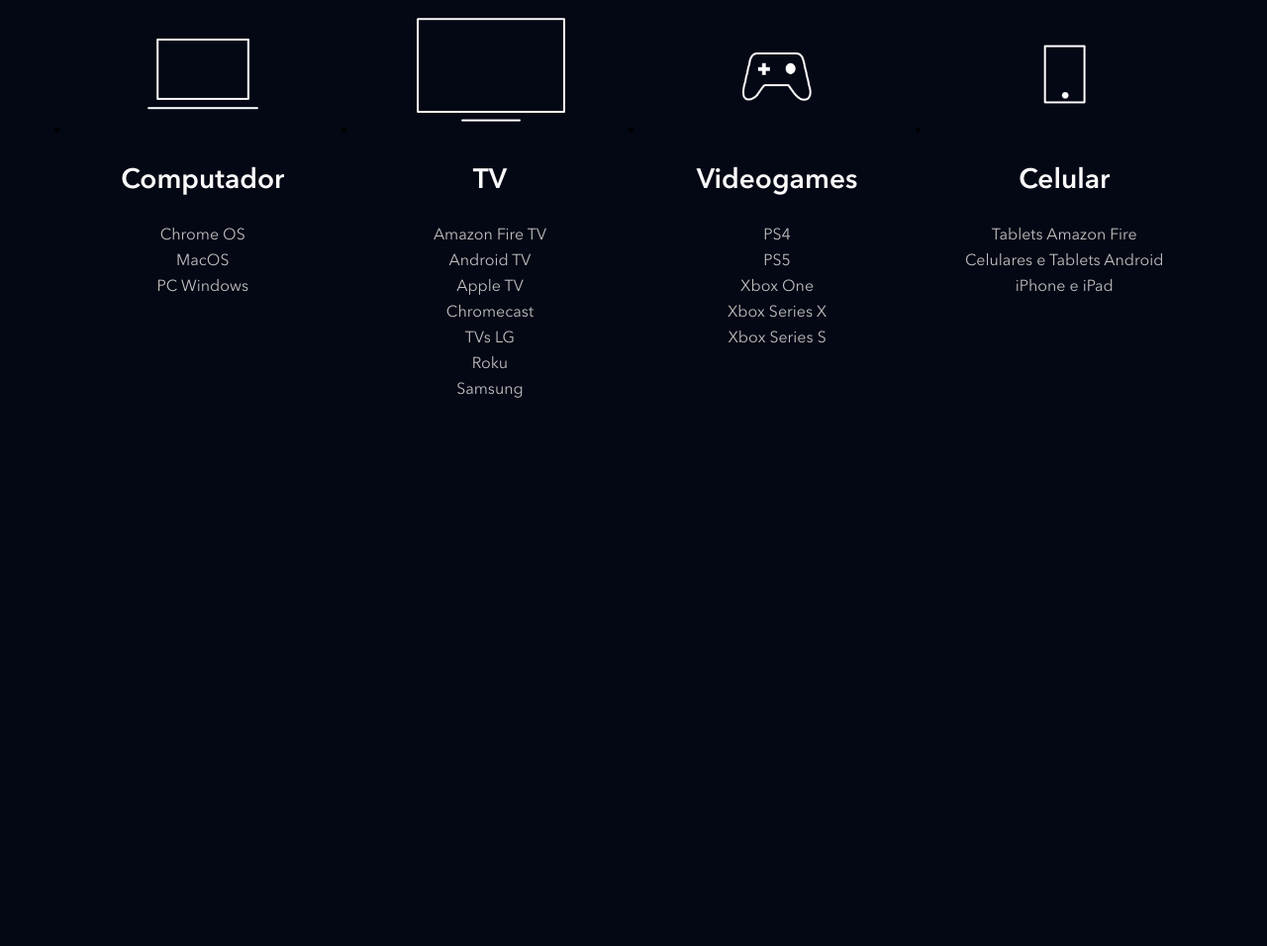
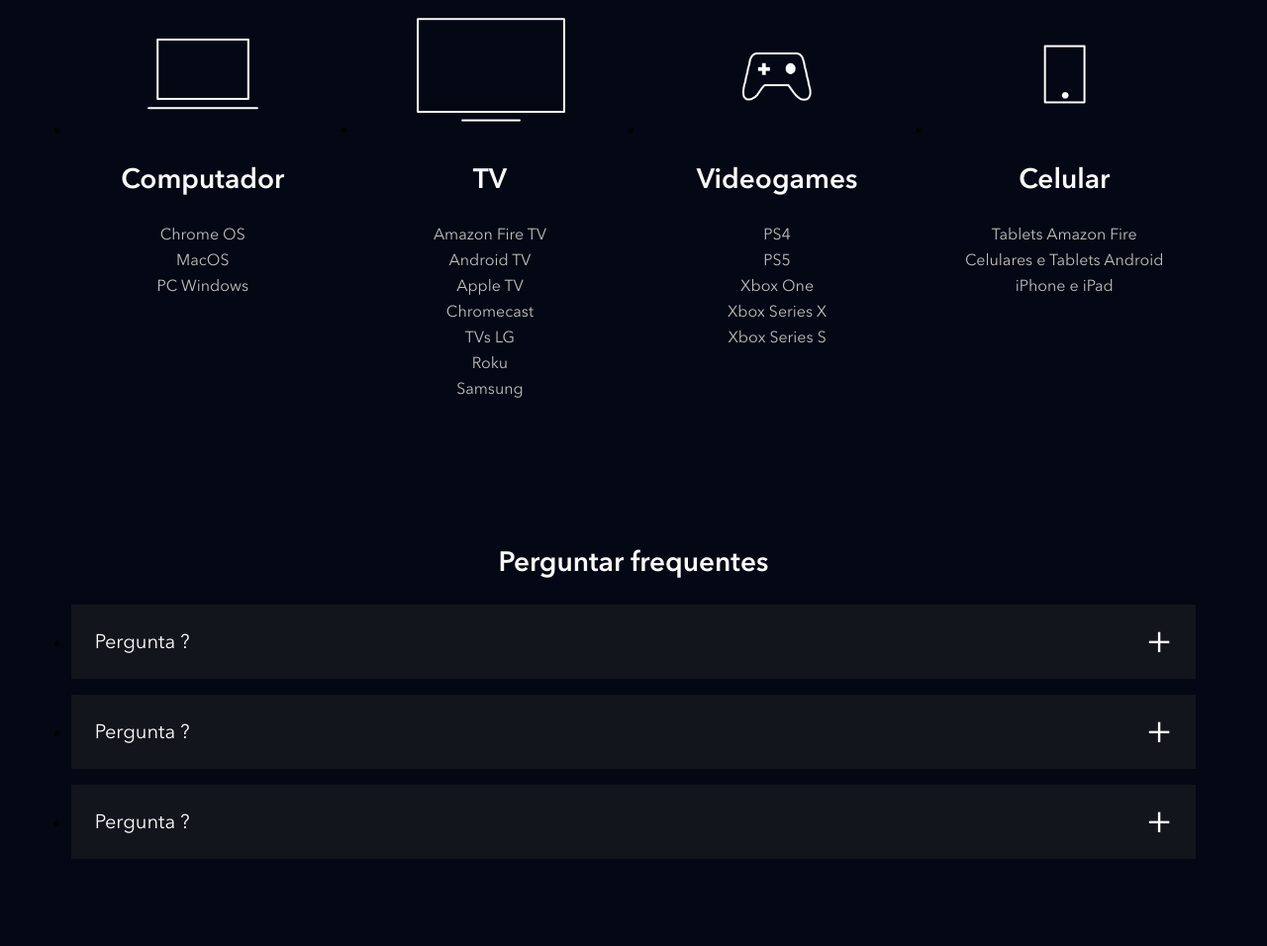
Before and after one commit to maxjdev/Clone-Disney_Plus-using-Scss_Gulp, a website: page src/index.html in a window 1280 px wide. Shown: the part 3847-4803 px from the top of the page at 99% size. Before the commit the page ends 4325 px from the top, so only its background shows below. Drawn offline with nearby package versions, Linux system fonts and the light colour scheme; files that its build step writes are made by us from their sources; files whose address does not match are found by name.

Commit message:
add: section faq

```diff
--- a/src/index.html
+++ b/src/index.html
@@ -209,6 +209,36 @@
             </li>
         </ul>
     </section>
+    <section class="faq">
+        <h2 class="title">Perguntar frequentes</h2>
+        <ul class="faq__questions">
+            <li class="faq__questions__item">
+                <div class="faq__questions__item__question" data-faq-question>
+                    Pergunta ?
+                </div>
+                <div class="faq__questions__item__answer text--big">
+                    A Resposta da pergunta
+                </div>
+            </li>
+            <li class="faq__questions__item">
+                <div class="faq__questions__item__question" data-faq-question>
+                    Pergunta ?
+                </div>
+                <div class="faq__questions__item__answer text--big">
+                    A Resposta da perguntaPergunta ?
+
+                </div>
+            </li>
+            <li class="faq__questions__item">
+                <div class="faq__questions__item__question" data-faq-question>
+                    Pergunta ?
+                </div>
+                <div class="faq__questions__item__answer text--big">
+                    A Resposta da pergunta
+                </div>
+            </li>
+        </ul>
+    </section>
 
     <script src="./main.js"></script>
 </body>
--- a/src/main.js
+++ b/src/main.js
@@ -1,5 +1,6 @@
 document.addEventListener('DOMContentLoaded', function() {
     const buttons = document.querySelectorAll('[data-tab-button]');
+    const questions = document.querySelectorAll('[data-faq-question]');
 
     for (let i =0; i < buttons.length; i++) {
         buttons[i].addEventListener('click', function(botao) {
@@ -11,7 +12,17 @@
             botao.target.classList.add('shows__tabs__button--is-active');
         })
     }
+
+    for (let i = 0; i < questions.length; i++) {
+        questions[i].addEventListener('click', abreOuFechaResposta);
+    }
 })
+
+function abreOuFechaResposta(elemento) {
+    const classe = 'faq__questions__item--is-open';
+    const elementoPai = elemento.target.parentNode;
+    elementoPai.classList.toggle(classe);
+}
 
 function removeBotaoAtivo() {
     const buttons = document.querySelectorAll('[data-tab-button]');
--- /dev/null
+++ b/src/styles/_faq.scss
@@ -0,0 +1,56 @@
+.faq {
+    padding: 5.6vw;
+
+    h2 {
+        text-align: center;
+        margin-bottom: 24px;
+    }
+
+    &__questions {
+
+        &__item {
+            background-color: #13151d;
+            margin-bottom: 16px;
+
+            &__question {
+                color: #fff;
+                font-size: 20px;
+                padding: 24px;
+                display: block;
+                cursor: pointer;
+                position: relative;
+
+                &::after {
+                    content: '+';
+                    position: absolute;
+                    top: 0;
+                    right: 24px;
+                    height: 100%;
+                    display: flex;
+                    align-items: center;
+                    font-size: 40px;
+                }
+            }
+
+            &__answer {
+                height: 0;
+                overflow: hidden;
+                padding: 0 24px;
+                transition: heigh, .5s ease;
+            }
+
+            &--is-open {
+                .faq__questions__item__question::after {
+                    content: '-';
+                }
+
+
+                .faq__questions__item__answer {
+                    height: auto;
+                    padding-bottom: 24px;
+                    transition: heigh, .5s ease;
+                }
+            }
+        }
+    }
+}
--- a/src/styles/main.scss
+++ b/src/styles/main.scss
@@ -3,6 +3,7 @@
 @use 'shows';
 @use 'plans';
 @use 'available_devices';
+@use 'faq';
 
 @font-face {
     font-family: Avenir;
```
